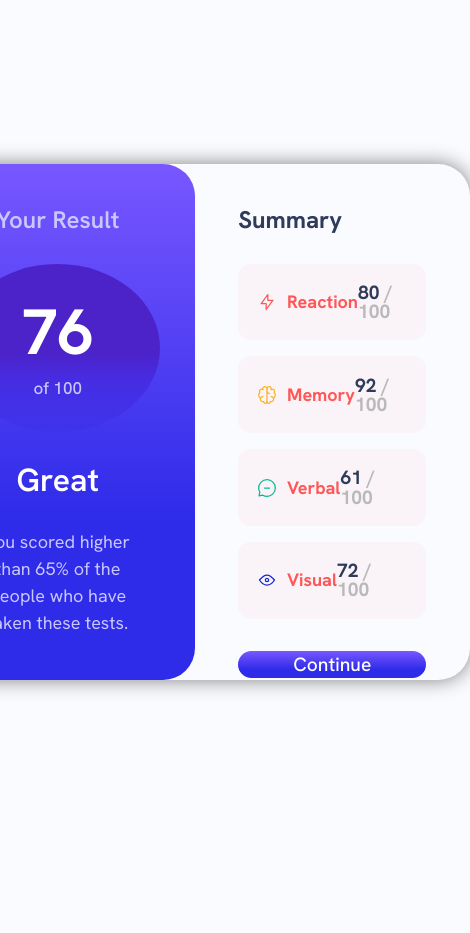
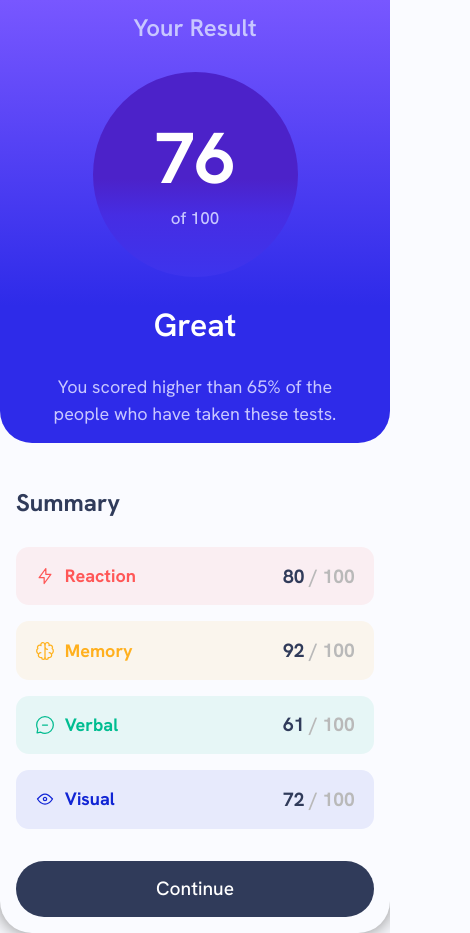
Before and after one commit to said-ops/results-summary-component, a plain HTML site: page index.html in a window 390 px wide. Shown: the whole page, 470 px wide, since content can reach past the window. Before the commit the page ends 844 px from the top, so only its background shows below. Drawn offline with Linux system fonts and the light colour scheme.

Commit message:
mobile design

```diff
--- a/style.Css
+++ b/style.Css
@@ -6,13 +6,13 @@
 :root{
     /*=====primary=====*/
     --light-red:hsl(0, 100%, 67%);
-    --light-red-bg:hsla(0, 100%, 67% , 0.2);
+    --light-red-bg:hsl(0deg 100% 67% / 8%);
     --orangey-yellow:hsl(39, 100%, 56%);
-    --orangey-yellow-bg:hsla(39, 100%, 56%,0.2);
+    --orangey-yellow-bg:hsl(39deg 100% 56% / 8%);
     --green-teal:hsl(166, 100%, 37%);
-    --green-teal-bg::hsla(166, 100%, 37%,0.2);
+    --green-teal-bg:hsl(166deg 100% 37% / 8%);
     --cobalt-blue:hsl(234, 85%, 45%);
-    --cobalt-blue-bg:hsla(234, 85%, 45%,0.2);
+    --cobalt-blue-bg:hsl(234deg 85% 45% / 8%);
     /*=====neutral=====*/
     --white:hsl(0, 0%, 100%);
     --pale-blue:hsl(221, 100%, 96%);
@@ -78,7 +78,7 @@ main{
     gap: 1rem;
 }
 .result{
-    font-size: 4rem;
+    font-size: 4.5rem;
     font-weight: 700;
     color: var(--white);
 }
@@ -124,8 +124,23 @@ main{
 }
 .title{
     font-weight: 700;
+    font-size: 18px;
+}
+.item:nth-child(1){
     color: var(--light-red);
-    font-size: 18px;
+    background-color: var(--light-red-bg);
+}
+.item:nth-child(2){
+    color: var(--orangey-yellow);
+    background-color: var(--orangey-yellow-bg);
+}
+.item:nth-child(3){
+    color: var(--green-teal);
+    background-color: var(--green-teal-bg);
+}
+.item:nth-child(4){
+    color: var(--cobalt-blue);
+    background-color: var(--cobalt-blue-bg);
 }
 .item-right{
     font-weight: 700;
@@ -137,14 +152,38 @@ main{
 }
 button{
     border: 0;
-    height: 3.2rem;
+    height: 3.5rem;
     color: var(--white);
-    background: var(--gradient-gb);
+    background: var(--drak-grey-blue);
     border-radius: 2rem;
     font-family: 'main';
     font-size: 1.2rem;
     font-weight: 500;
 }
+button:hover{
+    font-size: 1.2rem;
+    font-weight: 500;
+    background:var(--gradient-gb) ;
+    cursor: pointer;
+}
 .left{
     border-radius: 2rem;
 }
+/*=========media queries===========*/
+@media screen and (max-width:750px) {
+    main{
+        flex-direction: column;
+        width: auto;
+        height: auto;
+        gap: 2rem;
+    }
+    .left,
+    .right{
+        width: 100%;
+        padding: 1rem;
+    }
+    .left{
+        border-top-left-radius: 0;
+        border-top-right-radius: 0;
+    }
+}
```
